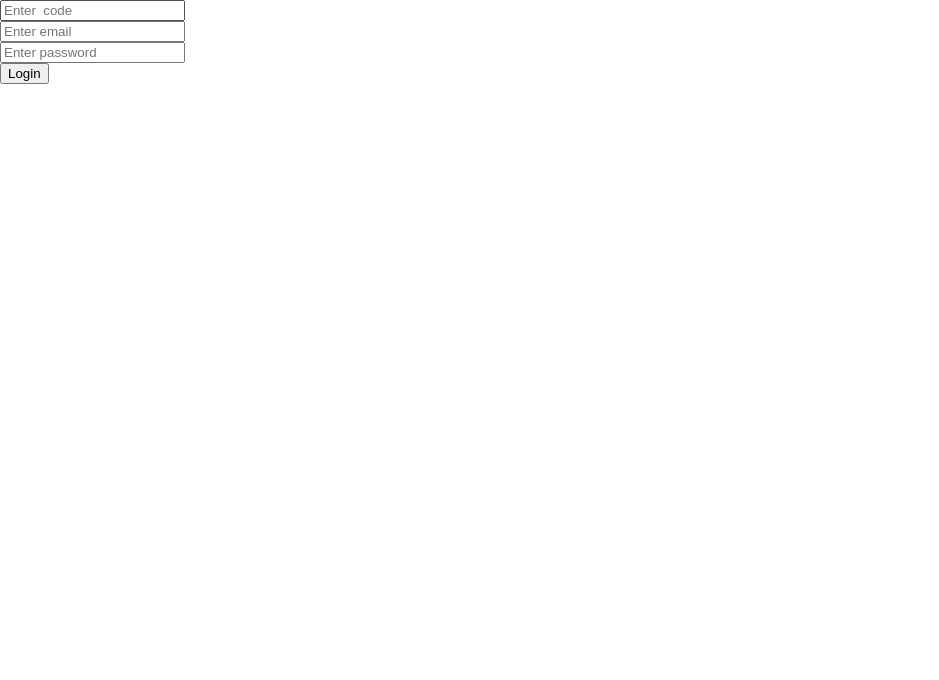
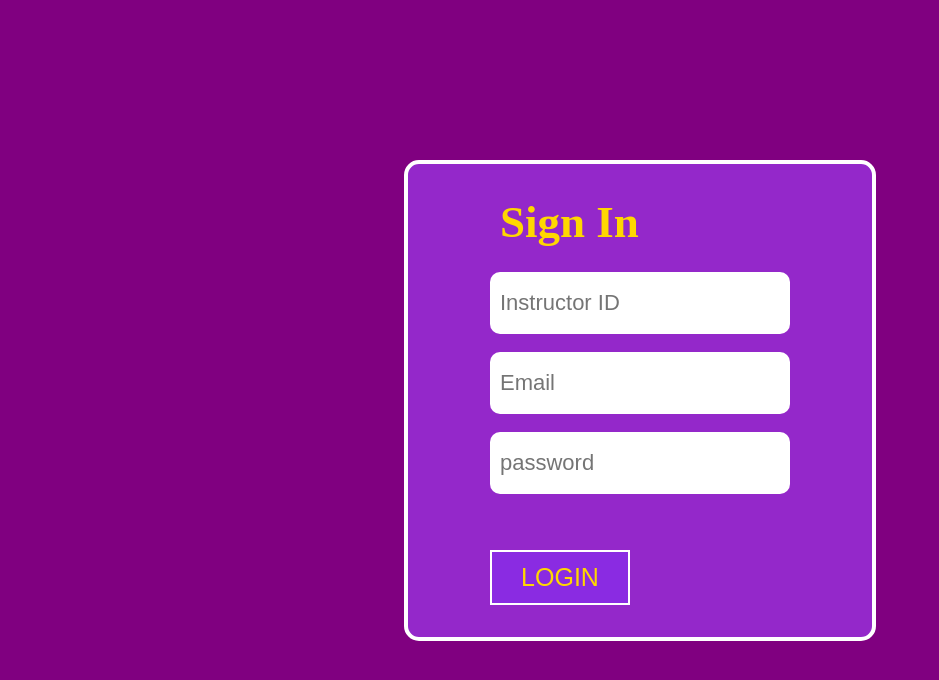
Before and after one commit to Serrin-Sage/bgl_immortals, a React (Vite) app: page /signin in a window 1280 px wide. Shown: the top 680 px of the page, without its empty margins (0-939 px from the left). Built offline with nearby package versions, Linux system fonts and the light colour scheme.

Commit message:
added styling and organization to sign in page

```diff
--- a/src/components/signinup/SignIn.jsx
+++ b/src/components/signinup/SignIn.jsx
@@ -1,3 +1,4 @@
+import { useState } from "react"
 import { useDispatch, useSelector } from "react-redux"
 import { useNavigate } from "react-router-dom"
 import { loginStatus } from "../../features/loginStatus"
@@ -8,6 +9,8 @@ const SignIn = () => {
   const dispatch = useDispatch()
   const whichUser = useSelector((state) => state.usertype.value)
   let userCode = whichUser.usertype === "instructor" ? "instructor_code" : "parent_code"
+
+  const [showError, setShowError] = useState(false)
 
   const loginUser = async (e) => {
     e.preventDefault()
@@ -30,20 +33,28 @@ const SignIn = () => {
       navigate(`/${whichUser.usertype}_page`)
     }
     else {
+      setShowError(true)
       console.log(res.error)
     }
   }
   return (
-    <div>
-      <div>
-        <form onSubmit={loginUser}>
-          <input type="text" name="code" placeholder={`Enter ${whichUser.usertype} code`}/>
+    <div className="signinup-page-container">
+      <div className="signinup-content">
+        <h1>Sign In</h1>
+        <form onSubmit={loginUser} onFocus={() => setShowError(false)}>
+          <input type="text" name="code" placeholder="Instructor ID" className="user-input"/>
           <br/>
-          <input type="text" name="email" placeholder="Enter email" />
+          {/* <label>{` ${whichUser.usertype} code`}</label> */}
           <br/>
-          <input type="password" name="password" placeholder="Enter password" />
+          <input type="text" name="email" placeholder="Email" className="user-input"/>
           <br/>
-          <input type="submit" value="Login" />
+          <br/>
+          <input type="password" name="password" placeholder="password" className="user-input" />
+          <br/>
+          <br/>
+          <p className="error-message">{showError ? "Invalid Credentials" : ""}</p>
+          <br/>
+          <input type="submit" value="LOGIN" className="signinup-btn"/>
         </form>
       </div>
     </div>
--- a/src/main.jsx
+++ b/src/main.jsx
@@ -17,6 +17,7 @@ import './stylesheets/meritpage.css'
 import './stylesheets/immortalpage.css'
 import './stylesheets/usercheckpage.css'
 import './stylesheets/instructorpage.css'
+import './stylesheets/signinuppage.css'
 
 const store = configureStore({
   reducer: {
--- /dev/null
+++ b/src/stylesheets/signinuppage.css
@@ -0,0 +1,81 @@
+.signinup-page-container {
+    display: flex;
+    align-items: center;
+    justify-content: center;
+    height: 100%;
+    background-color: purple;
+}
+.signinup-content {
+    min-width: 400px;
+    display: flex;
+    flex-direction: column;
+    justify-content: center;
+    align-items: center;
+    background-color: rgb(148, 40, 202);
+    border: solid 4px #fff;
+    border-radius: 15px;
+    padding: 2rem;
+    position: relative;
+    cursor: default;
+}
+.signinup-content h1 {
+    color: gold;
+    width: 70%;
+    font-size: 45px;
+    margin: 0;
+    margin-bottom: 1.5rem;
+}
+.signinup-content label {
+    position: absolute;
+    padding: 0 12px;
+    transform: translate(0, -41px) scale(1);
+    transform-origin: top left;
+    transition: all 0.2s ease-out;
+    font-size: 18px;
+    color: grey;
+}
+.signinup-content label::first-letter {
+    text-transform: capitalize;
+}
+.signinup-content:focus-within label {
+    transform: translate3d(5px, -60px, 0) scale(0.75);
+    color: rgba(128, 128, 128, 0.609);
+}
+
+.user-input {
+    min-height: 60px;
+    min-width: 250px;
+    border-radius: 10px;
+    font-size: 22px;
+    border: none;
+    padding-left: 10px;
+}
+.user-input:focus {
+    outline: solid 2px gold;
+}
+
+.signinup-btn {
+    min-width: 140px;
+    min-height: 55px;
+    font-size: 25px;
+    border: solid 2px #fff;
+    background-color: blueviolet;
+    color: gold;
+    cursor: pointer;
+    transition: 0.5s;
+}
+
+.signinup-btn:hover {
+    border: solid 2px purple;
+    background-color: #fff;
+    color: purple;
+}
+
+.error-message {
+    margin: 0;
+    color: rgb(197, 106, 15);
+    font-size: 18px;
+    font-weight: bold;
+    letter-spacing: 2px;
+    min-height: 20px;
+}
```
